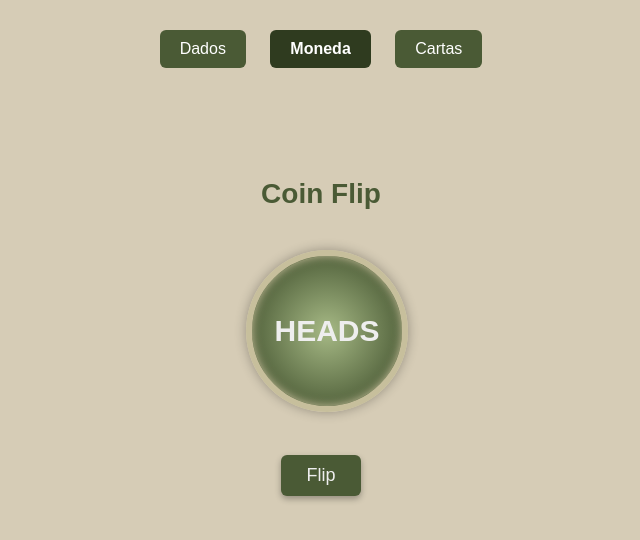
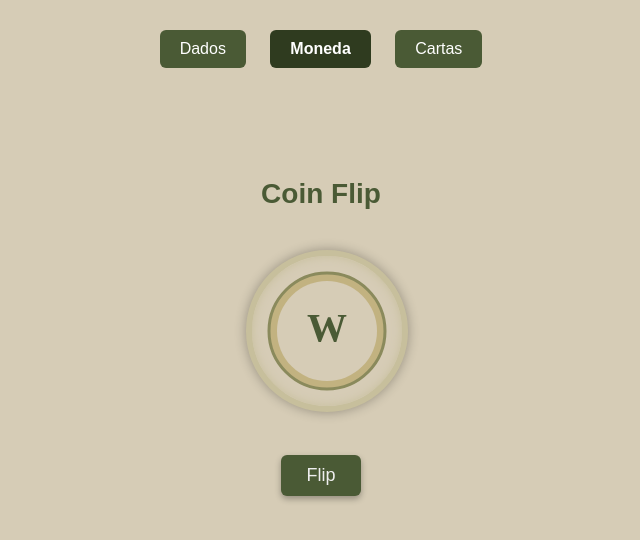
Before and after one commit to yxrtur/dice-roller, a plain HTML site: page index.html in a window 1280 px wide. Both pictures are taken after a click on the button "Moneda". Shown: the whole page, without its empty margins (319-959 px from the left). Drawn offline with Linux system fonts and the light colour scheme.

Commit message:
Update index.html

```diff
--- a/index.html
+++ b/index.html
@@ -585,7 +585,25 @@
     <h2 style="color: #4a5a35; font-size: 28px;">Coin Flip</h2>
 
     <div class="coin-container">
-      <div id="coin" class="coin heads">HEADS</div>
+      <div id="coin" class="coin">
+        <div class="face front" aria-label="Heads side" role="img" tabindex="0">
+          <!-- Simplified SVG of US coin heads (Washington) -->
+          <svg width="120" height="120" viewBox="0 0 120 120" xmlns="http://www.w3.org/2000/svg" role="img" aria-hidden="true">
+            <circle cx="60" cy="60" r="58" fill="#c2b280" stroke="#8a8a5c" stroke-width="3"/>
+            <circle cx="60" cy="60" r="50" fill="#d6ccb6"/>
+            <text x="60" y="70" font-size="40" text-anchor="middle" fill="#4a5a35" font-family="serif" font-weight="bold">W</text>
+          </svg>
+        </div>
+        <div class="face back" aria-label="Tails side" role="img" tabindex="0">
+          <!-- Simplified SVG of US coin tails (Eagle) -->
+          <svg width="120" height="120" viewBox="0 0 120 120" xmlns="http://www.w3.org/2000/svg" role="img" aria-hidden="true">
+            <circle cx="60" cy="60" r="58" fill="#c2b280" stroke="#8a8a5c" stroke-width="3"/>
+            <circle cx="60" cy="60" r="50" fill="#4a5a35"/>
+            <path d="M40 80 L60 40 L80 80 Z" fill="#d6ccb6"/>
+            <circle cx="60" cy="60" r="5" fill="#d6ccb6"/>
+          </svg>
+        </div>
+      </div>
     </div>
 
     <button id="flipBtn">Flip</button>
@@ -605,21 +623,38 @@
       width: 150px;
       height: 150px;
       border-radius: 50%;
-      background: radial-gradient(circle at center, #a6b985 0%, #4a5a35 80%);
-      color: #eee;
-      font-size: 30px;
-      font-weight: bold;
-      line-height: 150px;
-      text-align: center;
-      user-select: none;
-      cursor: default;
       position: relative;
+      transform-style: preserve-3d;
+      transition: transform 1s ease-in-out;
+      cursor: pointer;
+    }
+
+    .face {
+      position: absolute;
+      width: 150px;
+      height: 150px;
+      border-radius: 50%;
+      backface-visibility: hidden;
+      display: flex;
+      justify-content: center;
+      align-items: center;
       box-shadow:
         inset 0 0 10px #c7bf9c,
         0 0 12px rgba(0,0,0,0.3);
-      transform-style: preserve-3d;
-      transition: transform 1s ease-in-out;
       border: 6px solid #c7bf9c;
+      background: transparent;
+    }
+
+    .front {
+      background: #d6ccb6;
+      color: #4a5a35;
+      transform: rotateY(0deg);
+    }
+
+    .back {
+      background: #4a5a35;
+      color: #d6ccb6;
+      transform: rotateY(180deg);
     }
 
     .coin.heads {
@@ -657,10 +692,8 @@
 
       const isHeads = Math.random() < 0.5;
 
-      // Slight delay to reset animation
       setTimeout(() => {
         coin.classList.add(isHeads ? "heads" : "tails");
-        coin.textContent = isHeads ? "HEADS" : "TAILS";
         resultText.textContent = isHeads ? "Result: HEADS" : "Result: TAILS";
       }, 100);
     }
@@ -668,6 +701,7 @@
     document.getElementById("flipBtn").addEventListener("click", flipCoin);
   </script>
 </section>
+
 
 
 <section id="cardSection" role="region" aria-labelledby="btnCard">
```
